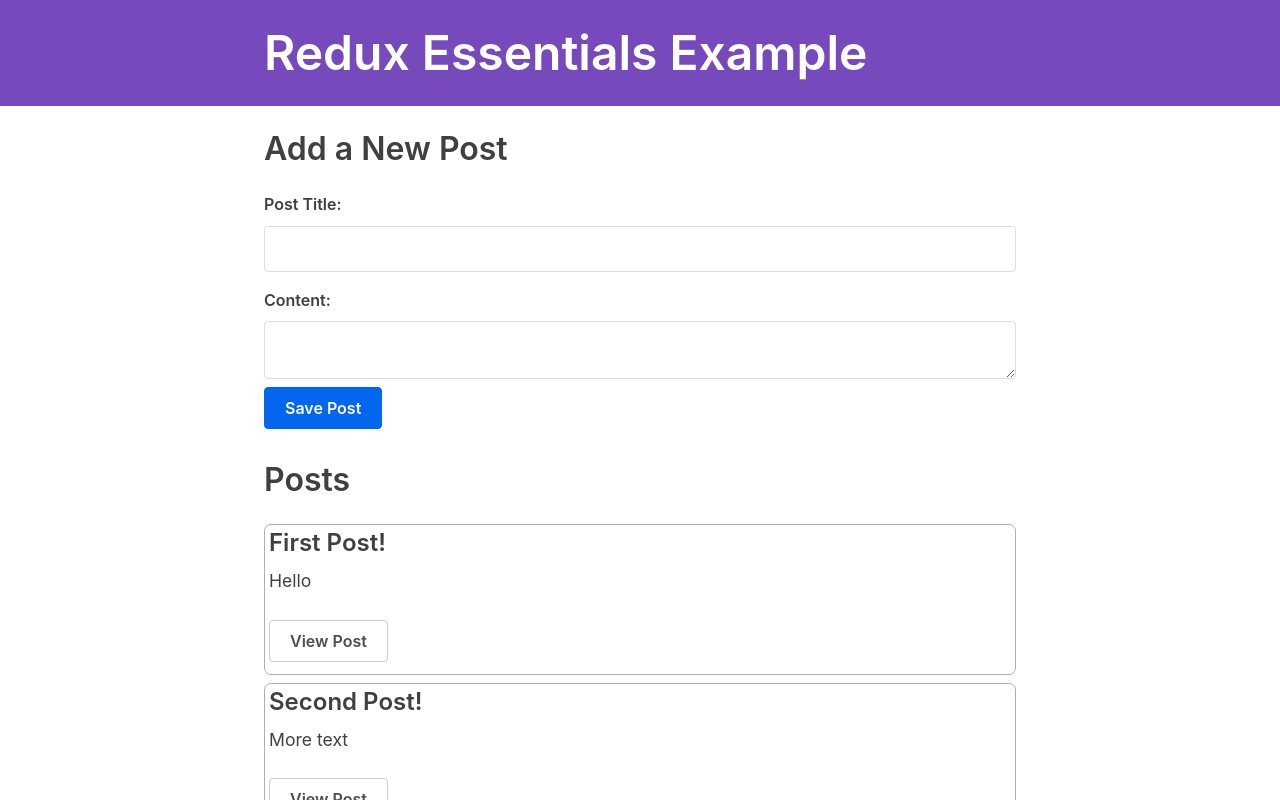
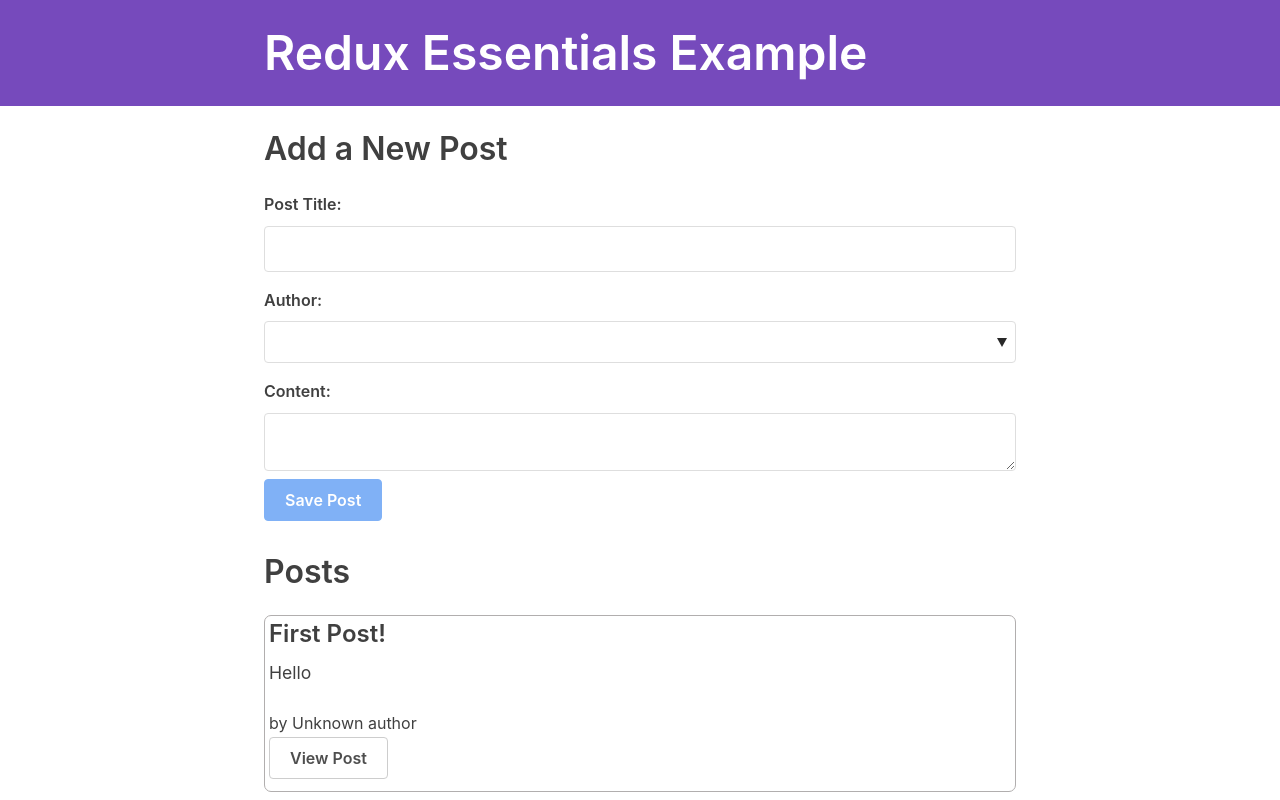
Before and after one commit to bilibalaboom413/Redux-tutorial, a React (Create React App) app: page / in a window 1280 px wide. Shown: the top 800 px of the page. Built offline with nearby package versions, Linux system fonts and the light colour scheme; what @mswjs/data, mock-socket, txtgen would draw is missing.

Commit message:
Finish User

```diff
--- a/src/features/posts/AddPostForm.js
+++ b/src/features/posts/AddPostForm.js
@@ -1,5 +1,5 @@
 import React, { useState } from "react";
-import { connect, useDispatch } from "react-redux";
+import { connect, useDispatch, useSelector } from "react-redux";
 import { nanoid } from "@reduxjs/toolkit";
 
 import { postAdded } from "./postsSlice";
@@ -7,11 +7,15 @@
 export const AddPostForm = () => {
   const [title, setTitle] = useState("");
   const [content, setContent] = useState("");
+  const [userId, setUserId] = useState("");
 
   const dispatch = useDispatch();
 
+  const users = useSelector((state) => state.users);
+
   const onTitleChanged = (e) => setTitle(e.target.value);
   const onContentChanged = (e) => setContent(e.target.value);
+  const onAuthorChanged = (e) => setUserId(e.target.value);
 
   const onSavePostClicked = () => {
     // if (title && content) {
@@ -27,11 +31,19 @@
     // setTitle("");
     // setContent("");
     if (title && content) {
-      dispatch(postAdded(title, connect));
+      dispatch(postAdded(title, content, userId));
       setTitle("");
       setContent("");
     }
   };
+
+  const canSave = Boolean(title) && Boolean(content) && Boolean(userId);
+
+  const usersOptions = users.map((user) => (
+    <option key={user.id} value={user.id}>
+      {user.name}
+    </option>
+  ));
 
   return (
     <section>
@@ -45,6 +57,11 @@
           value={title}
           onChange={onTitleChanged}
         />
+        <label htmlFor="postAuthor">Author:</label>
+        <select id="postAuthor" value={userId} onChange={onAuthorChanged}>
+          <option value=""></option>
+          {usersOptions}
+        </select>
         <label htmlFor="postContent">Content:</label>
         <textarea
           id="postContent"
@@ -52,7 +69,7 @@
           value={content}
           onChange={onContentChanged}
         />
-        <button type="button" onClick={onSavePostClicked}>
+        <button type="button" onClick={onSavePostClicked} disabled={!canSave}>
           Save Post
         </button>
       </form>
--- /dev/null
+++ b/src/features/posts/PostAuthor.js
@@ -0,0 +1,9 @@
+import { useSelector } from "react-redux";
+
+export const PostAuthor = ({ userId }) => {
+  const author = useSelector((state) =>
+    state.users.find((user) => user.id === userId)
+  );
+
+  return <span>by {author ? author.name : "Unknown author"}</span>;
+};
--- a/src/features/posts/PostList.js
+++ b/src/features/posts/PostList.js
@@ -1,14 +1,17 @@
 import { useSelector } from "react-redux";
 // import { article } from "txtgen/types";
 import { Link } from "react-router-dom";
+import { PostAuthor } from "./PostAuthor";
 
 export const PostList = () => {
   const posts = useSelector((state) => state.posts);
+  console.log(posts);
 
   const renderedPosts = posts.map((post) => (
     <article className="post-excerpt" key={post.id}>
       <h3>{post.title}</h3>
       <p className="post-content">{post.content.substring(0, 100)}</p>
+      <PostAuthor userId={post.user} /> <br />
       <Link to={`/posts/${post.id}`} className="button muted-button">
         View Post
       </Link>
--- a/src/features/posts/SinglePostPage.js
+++ b/src/features/posts/SinglePostPage.js
@@ -1,6 +1,7 @@
 import { useSelector } from "react-redux";
 
 import { Link } from "react-router-dom";
+import { PostAuthor } from "./PostAuthor";
 
 export const SinglePostPage = ({ match }) => {
   const { postId } = match.params;
@@ -22,6 +23,7 @@
       <article className="post">
         <h2>{post.title}</h2>
         <p className="post-content">{post.content}</p>
+        <PostAuthor userId={post.user} /> <br />
         <Link to={`/editPost/${post.id}`} className="button">
           Edit Post
         </Link>
```
